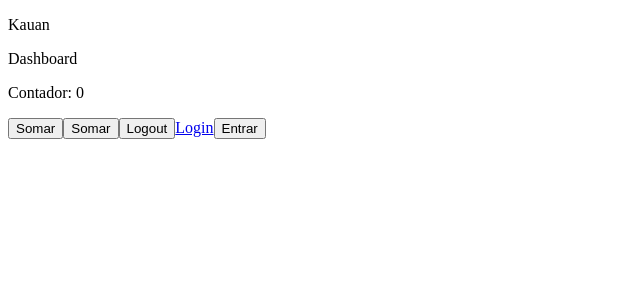
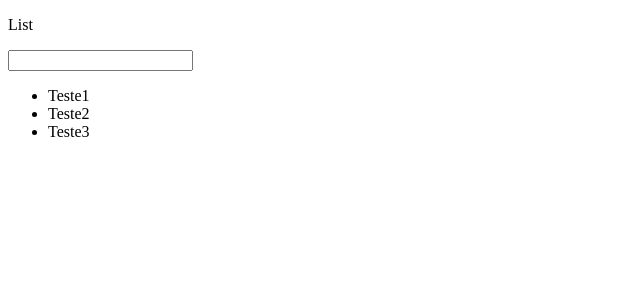
Before and after one commit to Kauan-deAlmeida/project_react, a React (Create React App) app: page /pagina-inicial in a window 1280 px wide. Shown: the top 300 px of the page, without its empty margins (0-640 px from the left). Built offline with nearby package versions, Linux system fonts and the light colour scheme.

Commit message:
feat: Trabalhando com listas

```diff
--- a/src/app/pages/dashboard/Dashboard.tsx
+++ b/src/app/pages/dashboard/Dashboard.tsx
@@ -1,29 +1,34 @@
-import { useRef } from "react"
-import { Link } from "react-router-dom"
-import { useUsuarioLogado } from "../../shared/hooks"
-import { Button } from "../../shared/components/ButtonNavigacao"
+import { useCallback, useState } from "react"
 
 export const Dashboard = () => {
+    const [lista, setLista] = useState<string[]>(['Teste1', 'Teste2', 'Teste3']);
 
-    const counterRef = useRef({ counter: 0 });
-    const { nomeDoUsuario, logout } = useUsuarioLogado();
+    const handleInputOnKeyDown: React.KeyboardEventHandler<HTMLInputElement> = useCallback((e) => {
+        if (e.key === 'Enter') {
+            if (e.currentTarget.value.trim().length === 0) return;
+
+            const valor = e.currentTarget.value;
+            e.currentTarget.value = '';
+
+            setLista((oldLista) => {
+                if (oldLista.includes(valor)) return oldLista;
+                return [...oldLista, valor];
+            });
+        }
+    }, []);
 
     return (
         <div>
-            <p>{nomeDoUsuario}</p>
-            <p>Dashboard</p>
+            <p>List</p>
 
-            <p>Contador: {counterRef.current.counter}</p>
+            <input id="inputLista" onKeyDown={handleInputOnKeyDown} />
 
-            <button onClick={() => counterRef.current.counter++}>Somar</button>
-            <button onClick={() => console.log(counterRef.current.counter)}>Somar</button>
-            <button onClick={logout}>Logout</button>
+            <ul>
+                {lista.map((value, index) => {
+                    return <li key={index}>{value}</li>;
+                })}
+            </ul>
 
-            <Link to="/entrar">Login</Link>
-            <Button
-                texto="Entrar"
-                pagina="/entrar"
-            />
         </div>
     )
 }
--- a/src/app/shared/contexts/UsuarioLogado.tsx
+++ b/src/app/shared/contexts/UsuarioLogado.tsx
@@ -11,8 +11,8 @@
 
 export const UsuarioLogadoContext = createContext<IUsuarioLogadoContextData>({} as IUsuarioLogadoContextData);
 
-export const UsuarioLogadoProvider: React.FC<IUsuarioLogadoProviderProps> = ({children}) => {
-    const [ nome, setNome ] = useState('');
+export const UsuarioLogadoProvider: React.FC<IUsuarioLogadoProviderProps> = ({ children }) => {
+    const [nome, setNome] = useState('');
 
     useEffect(() => {
         setTimeout(() => {
```
